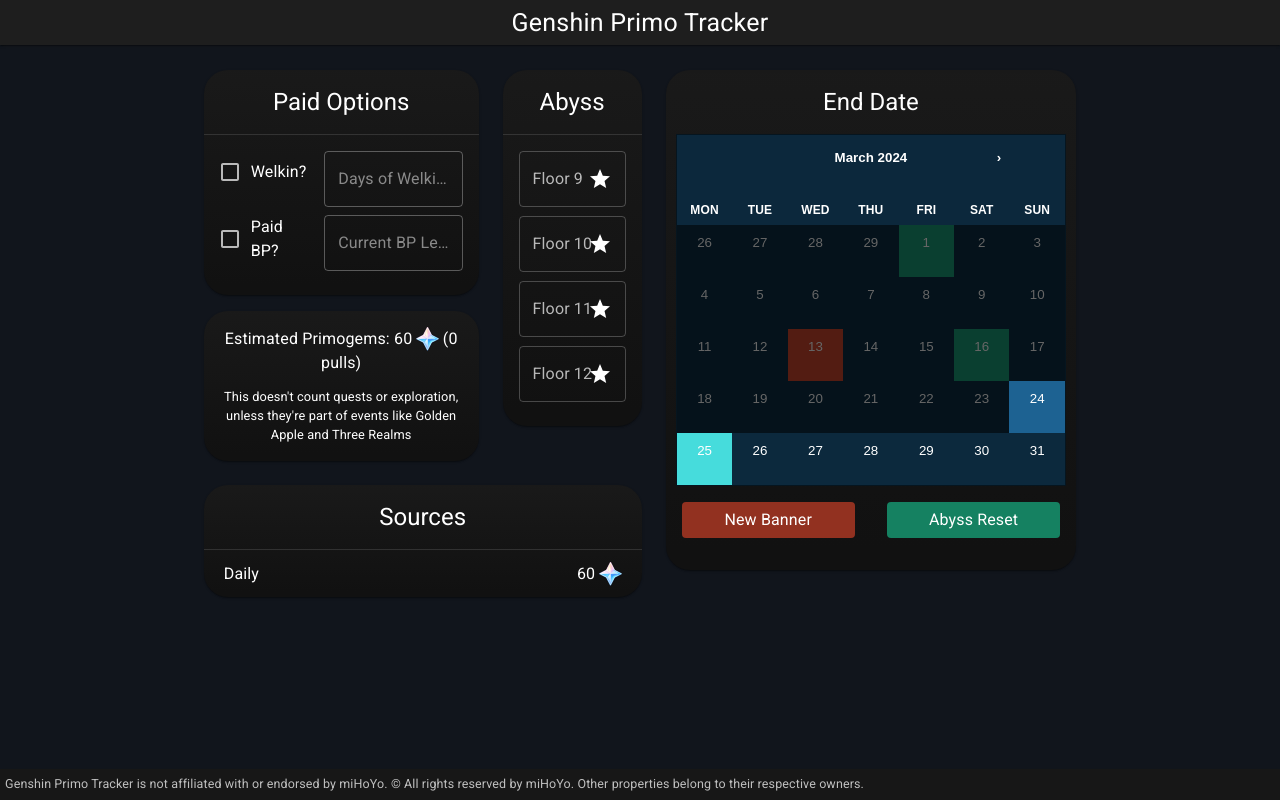
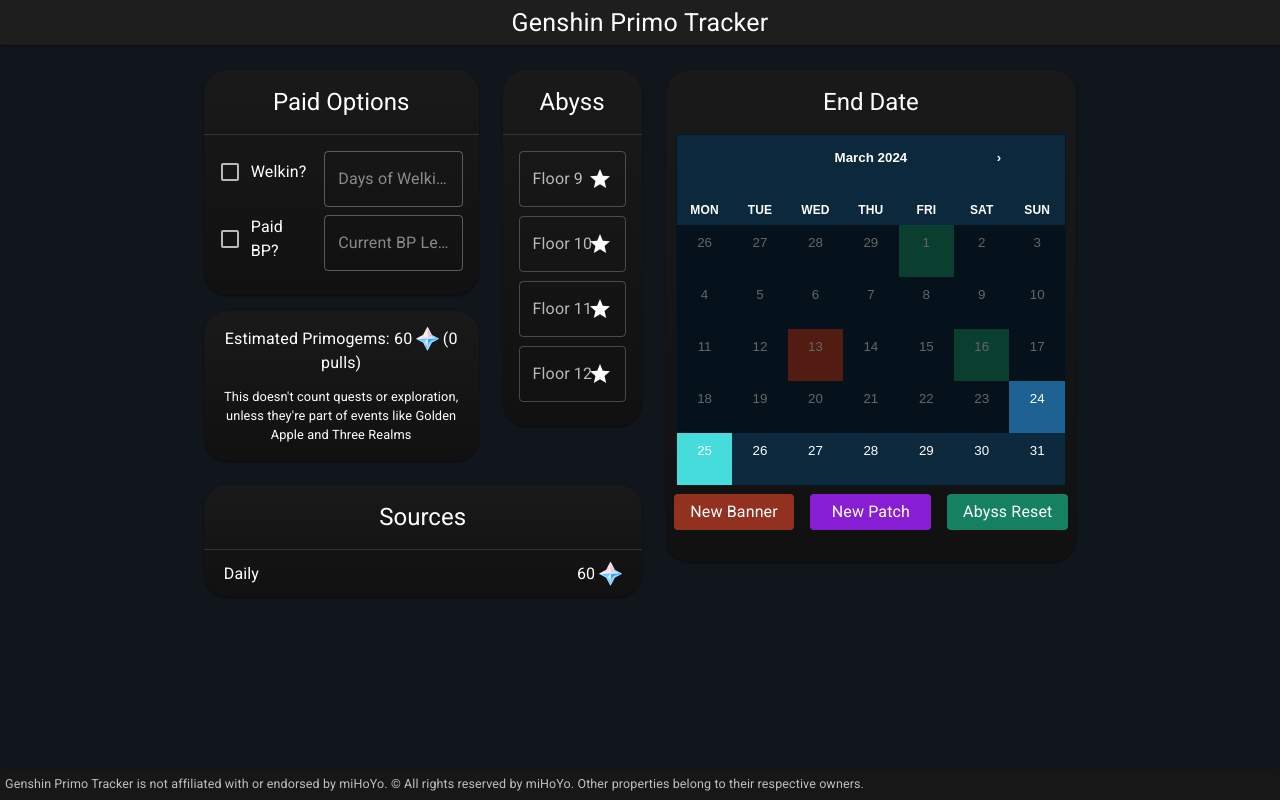
Before and after one commit to SirDerpyHerp/genshin-primo, a React (Create React App) app: page / in a window 1280 px wide. Built offline with nearby package versions, Linux system fonts and the light colour scheme.

Commit message:
Added New Patch Color + Auto Maintenance Compen.

```diff
--- a/package.json
+++ b/package.json
@@ -1,6 +1,6 @@
 {
   "name": "genshin-primo",
-  "version": "2.7.1",
+  "version": "2.7.2",
   "private": true,
   "homepage": "http://sirderpyherp.github.io/genshin-primo",
   "dependencies": {
--- a/src/App.tsx
+++ b/src/App.tsx
@@ -184,19 +184,15 @@
                 }
             }
 
-            // Last 2.7 Compensation
-            if (checkDay.getTime() === to_utc(new Date(2022, 5-1, 25)).getTime()) {
-                increment('2.7 Compensation', 400)
-            }
-
             // Paimon's Bargains
             if (checkDay.getDate() === 1) {
                 increment("Paimon's Bargains", 800)
             }
 
-            // Reset BP Level
-            if ((to_utc(new Date(2022, 2, 31)).getTime() - checkDay.getTime())/DAY_IN_MS % 42 === 0) { // Use start of 2.6
+            // Reset BP Level & add Maintenance Compensation
+            if ((to_utc(new Date(2022, 7-1, 13+1)).getTime() - checkDay.getTime())/DAY_IN_MS % 42 === 0) { // Use start of 2.8
                 currentBPLvl = 0
+                increment('Maintenance Compensation', 600)
             }
 
             // Events
@@ -333,11 +329,14 @@
                         </Box>
 
                         <Grid container>
-                            <Grid item xs={6}>
-                                <Box sx={{ borderRadius: 1, margin: '1em', textAlign: 'center', backgroundColor: '#002c78', paddingBottom: '10px' }} className='react-calendar__tile newBanner'>New Banner</Box>
+                            <Grid item xs={4}>
+                                <Box sx={{ borderRadius: 1, margin: '0.5em', marginBottom: '1em', textAlign: 'center', backgroundColor: '#002c78', paddingBottom: '10px' }} className='react-calendar__tile newBanner'>New Banner</Box>
                             </Grid>
-                            <Grid item xs={6}>
-                                <Box sx={{ borderRadius: 1, margin: '1em', textAlign: 'center', backgroundColor: '#14420a', paddingBottom: '10px' }} className='react-calendar__tile abyssReset'>Abyss Reset</Box>
+                            <Grid item xs={4}>
+                                <Box sx={{ borderRadius: 1, margin: '0.5em', marginBottom: '1em', textAlign: 'center', backgroundColor: '#881ed4', paddingBottom: '10px' }} className='react-calendar__tile newPatch'>New Patch</Box>
+                            </Grid>
+                            <Grid item xs={4}>
+                                <Box sx={{ borderRadius: 1, margin: '0.5em', marginBottom: '1em', textAlign: 'center', backgroundColor: '#14420a', paddingBottom: '10px' }} className='react-calendar__tile abyssReset'>Abyss Reset</Box>
                             </Grid>
                             {
                                 Object.entries(Events).map(event => {
--- a/src/Components/Calendar/Calendar.scss
+++ b/src/Components/Calendar/Calendar.scss
@@ -9,6 +9,10 @@
 $new-banner: #923120;
 $new-banner-neighboring: darken($new-banner, 5%);
 $new-banner-disabled: darken($new-banner, 15%);
+
+$new-patch: #881ed4;
+$new-patch-neighboring: darken($new-patch, 5%);
+$new-patch-disabled: darken($new-patch, 15%);
 
 $abyss-reset: #158161;
 $abyss-reset-neighboring: darken($abyss-reset, 5%);
@@ -103,9 +107,6 @@
     color: darken(white, 40%);
     background-color: $neighboring-bg
   }
-  .react-calendar__month-view__days__day--neighboringMonth.abyssReset {
-    background-color: $abyss-reset-neighboring
-  }
   .react-calendar__year-view .react-calendar__tile,
   .react-calendar__decade-view .react-calendar__tile,
   .react-calendar__century-view .react-calendar__tile {
@@ -130,20 +131,44 @@
   .react-calendar__tile.newBanner:disabled {
     background-color: $new-banner-disabled
   }
-  .abyssReset {
+  .react-calendar__month-view__days__day--neighboringMonth.newBanner {
+    background-color: $new-banner-neighboring
+  }
+  .react-calendar__tile.newPatch {
+    background-color: $new-patch
+  }
+  .react-calendar__tile.newPatch:disabled {
+    background-color: $new-patch-disabled
+  }
+  .react-calendar__month-view__days__day--neighboringMonth.newPatch {
+    background-color: $new-patch-neighboring
+  }
+  .react-calendar__tile.abyssReset {
     background-color: $abyss-reset
   }
-  .abyssReset:disabled {
+  .react-calendar__tile.abyssReset:disabled {
     background-color: $abyss-reset-disabled
   }
-  .abyssReset.newBanner {
+  .react-calendar__month-view__days__day--neighboringMonth.abyssReset {
+    background-color: $abyss-reset-neighboring
+  }
+  .react-calendar__tile.abyssReset.newBanner {
     background-image: linear-gradient(to bottom right, $abyss-reset, $abyss-reset 45%, $new-banner 55%, $new-banner)
   }
-  .abyssReset.newBanner:disabled {
+  .react-calendar__tile.abyssReset.newBanner:disabled {
     background-image: linear-gradient(to bottom right, $abyss-reset-disabled, $abyss-reset-disabled 45%, $new-banner-disabled 55%, $new-banner-disabled)
   }
   .react-calendar__month-view__days__day--neighboringMonth.abyssReset.newBanner {
     background-image: linear-gradient(to bottom right, $abyss-reset-neighboring, $abyss-reset-neighboring 45%, $new-banner-neighboring 55%, $new-banner-neighboring)
+  }
+  .react-calendar__tile.abyssReset.newPatch {
+    background-image: linear-gradient(to bottom right, $abyss-reset, $abyss-reset 45%, $new-patch 55%, $new-patch)
+  }
+  .react-calendar__tile.abyssReset.newPatch:disabled {
+    background-image: linear-gradient(to bottom right, $abyss-reset-disabled, $abyss-reset-disabled 45%, $new-patch-disabled 55%, $new-patch-disabled)
+  }
+  .react-calendar__month-view__days__day--neighboringMonth.abyssReset.newPatch {
+    background-image: linear-gradient(to bottom right, $abyss-reset-neighboring, $abyss-reset-neighboring 45%, $new-patch-neighboring 55%, $new-patch-neighboring)
   }
   .react-calendar__tile:enabled:hover,
   .react-calendar__tile:enabled:focus {
--- a/src/Components/Calendar/index.tsx
+++ b/src/Components/Calendar/index.tsx
@@ -13,6 +13,9 @@
     onMonthChange: () => number
     onDateClick: (value: Date) => void
 }
+
+const DATE_2_8 = newDate(2022, 7, 13)
+const DATE_2_7 = newDate(2022, 5, 31)
 
 const EventStrip = styled(Box)<EventStripProp>(({ color, h }: EventStripProp) => ({
     height: '10px',
@@ -40,6 +43,14 @@
     return tom
 }
 
+function deltaDate(d1: Date, d2: Date) {
+    return d1.getTime() - d2.getTime()
+}
+
+function newDate(year: number, month: number, day: number) {
+    return new Date(year, month-1, day)
+}
+
 let eventHeight: {[key: string]: number} = {}
 export default function Calendar({ onMonthChange, onDateClick }: CalProps) {
     const [tileHeight, setTileHeight] = useState(0)
@@ -54,10 +65,16 @@
             res.push('abyssReset')
         }
 
-        if ((date.getTime() > new Date(2022, 5-1, 30).getTime()) && ((date.getTime() === new Date(2022, 5-1, 31).getTime()) ||
-            ((new Date(2022, 7-1, 13).getTime() - date.getTime())/86400000 % 21 === 0 &&
-            (date.getTime() !== new Date(2022, 6-1, 1).getTime())))) { // Use start of 2.8, add exception for 2.7
-            res.push('newBanner')
+        if ((deltaDate(date, DATE_2_8)/(24*60*60*1000) % 21 === 0 && (date > newDate(2022, 6, 22) || date < newDate(2022, 5, 30))) || // Use start of 2.8
+            (deltaDate(date, DATE_2_7)/(24*60*60*1000) % 21 === 0 && (date < newDate(2022, 6, 22) && date > newDate(2022, 5, 30))) // Add exception for  2.7
+        ) {
+            if (deltaDate(date, DATE_2_8)/(24*60*60*1000) % 42 === 0 || deltaDate(date, DATE_2_7) === 0) {
+                console.log(date)
+                res.push('newPatch')
+            } else {
+                res.push('newBanner')
+            }
+
         }
 
         return res
```
